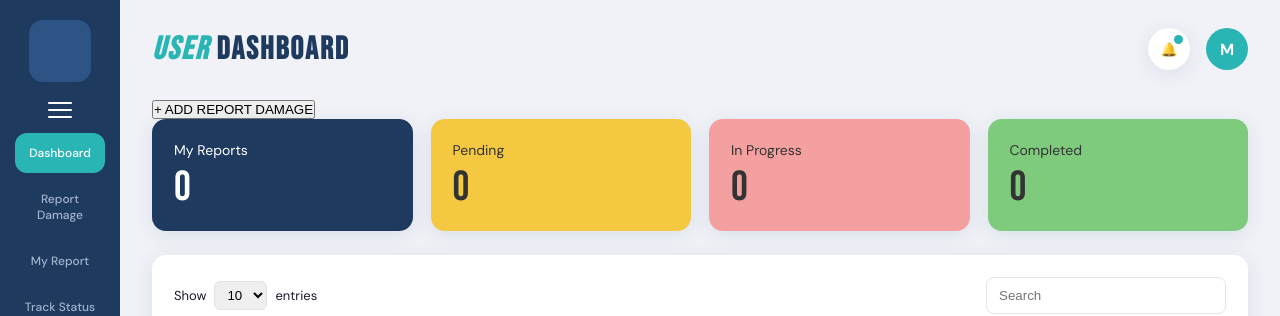
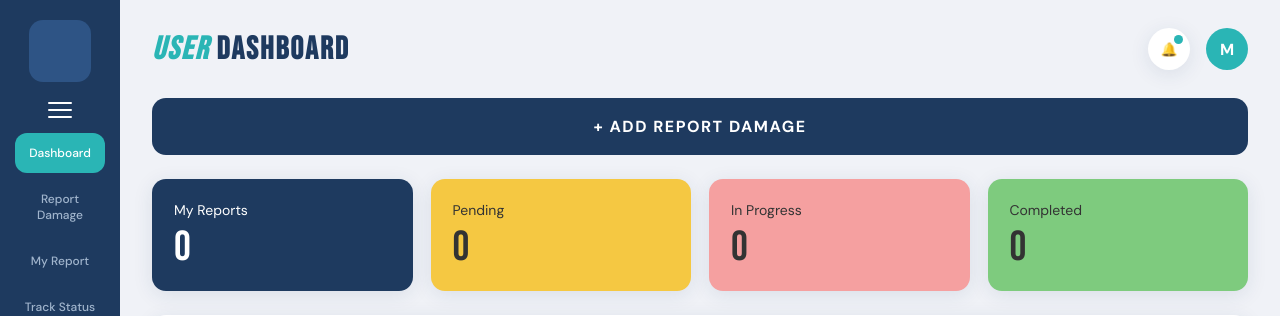
Before and after one commit to abslysha/FixIt_github, a PHP site: page /userdb.html in a window 1280 px wide. Shown: the top 316 px of the page. Run offline with PHP 8.4, Linux system fonts and the light colour scheme.

Commit message:
add style

```diff
--- a/style.css
+++ b/style.css
@@ -281,6 +281,34 @@ a{
     line-height:1;
 
     font-family:'Bebas Neue',sans-serif;
+}
+
+/* =========================
+   ADD REPORT BUTTON
+========================= */
+
+.add-report-btn {
+    width: 100%;
+    background: var(--primary);
+    color: white;
+    border: none;
+    border-radius: var(--radius);
+    padding: 18px 28px;
+    font-size: 16px;
+    font-weight: 700;
+    font-family: 'DM Sans', sans-serif;
+    cursor: pointer;
+    letter-spacing: 1.5px;
+    display: flex;
+    align-items: center;
+    justify-content: center;
+    gap: 12px;
+    margin-bottom: 24px;
+    transition: opacity 0.15s;
+}
+
+.add-report-btn:hover {
+    opacity: 0.9;
 }
 
 /* =========================
```
